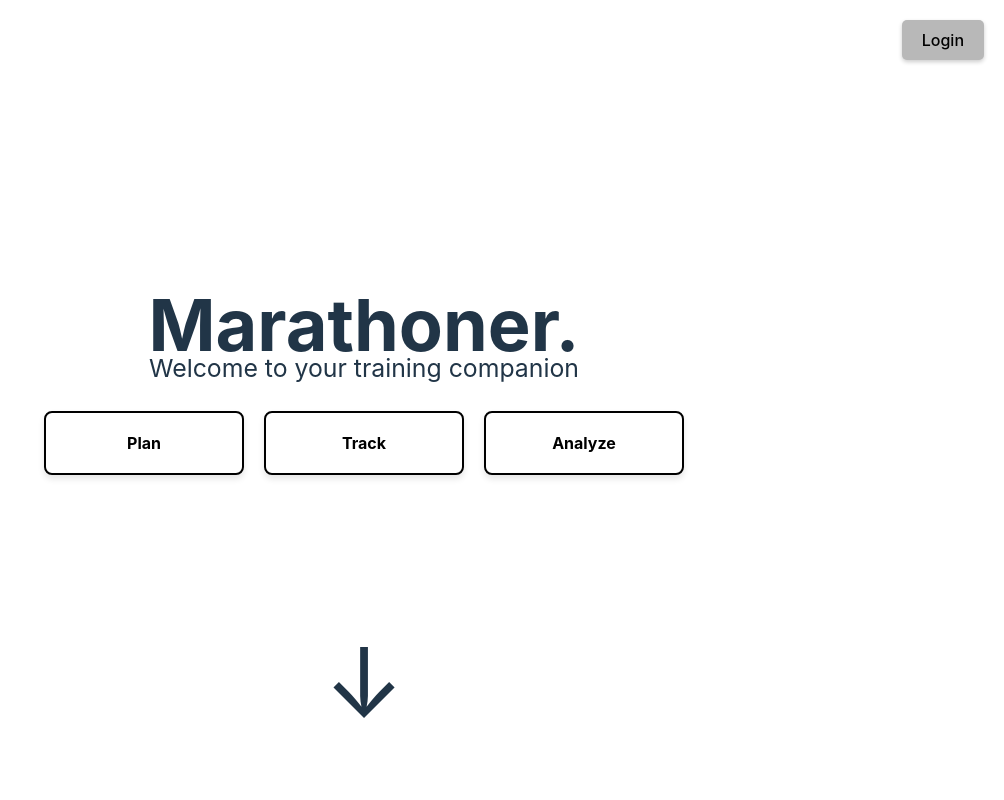
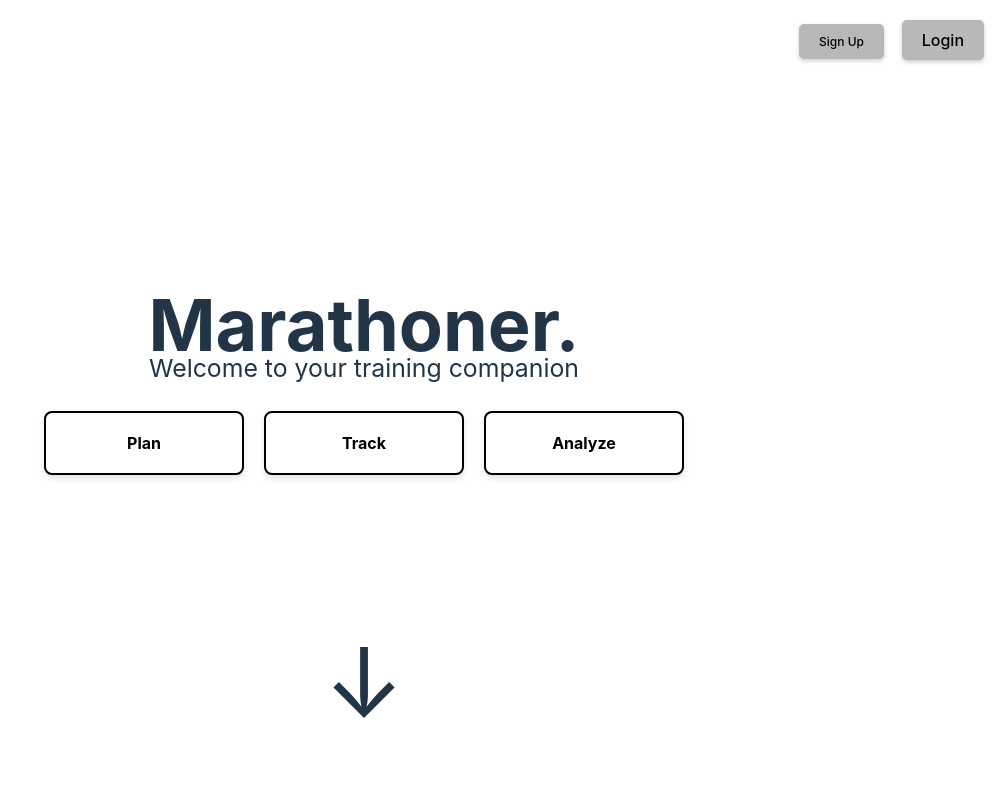
Before and after one commit to tulloch022/marathoner, a React (Vite) app: page / in a window 1280 px wide. Shown: the top 800 px of the page, without its empty margins (276-1280 px from the left). Built offline with nearby package versions, Linux system fonts and the light colour scheme.

Commit message:
added signup button

```diff
--- a/src/App.tsx
+++ b/src/App.tsx
@@ -4,6 +4,7 @@ import Title from "./components/Title.tsx"
 import Subtitle from "./components/Subtitle.tsx"
 import ScrollDownArrow from "./components/ScrollDownArrow.tsx"
 import Calendar from "./components/Calendar.tsx"
+import SignUpButton from "./components/SignUpButton.tsx"
 
 function App() {
   const [isContentVisible, setIsContentVisible] = useState(false);
@@ -65,6 +66,7 @@ function App() {
       {/* Login Button */}
 
       <LoginButton />
+      <SignUpButton />
       <Title />
       <Subtitle />
       <ScrollDownArrow />
--- /dev/null
+++ b/src/components/SignUpButton.tsx
@@ -0,0 +1,14 @@
+function SignUpButton() {
+    const handleClick = () => {
+      // Logic for login action can go here (e.g., show a login modal, navigate to a login page, etc.)
+      console.log("Sign Up button clicked!");
+    };
+
+    return (
+      <button className="signup-btn" onClick={handleClick}>
+        Sign Up
+      </button>
+    );
+  }
+
+  export default SignUpButton;
--- a/src/index.css
+++ b/src/index.css
@@ -257,6 +257,27 @@ h1, p {
   color: white;
 }
 
+.signup-btn {
+  position: absolute;
+  top: 24px;
+  right: 120px;
+  padding: 10px 20px;
+  font-size: .75rem;
+  background-color: #b8b8b8;
+  color: rgb(0, 0, 0);
+  border: none;
+  border-radius: 5px;
+  cursor: pointer;
+  box-shadow: 0 2px 4px rgba(0, 0, 0, 0.2);
+  transition: background-color 0.3s ease, color 0.3s ease;
+}
+
+.signup-btn:hover {
+  background-color: #000000;
+  color: white;
+}
+
+
 .heading {
   font-weight: 500 !important;
 }
```
